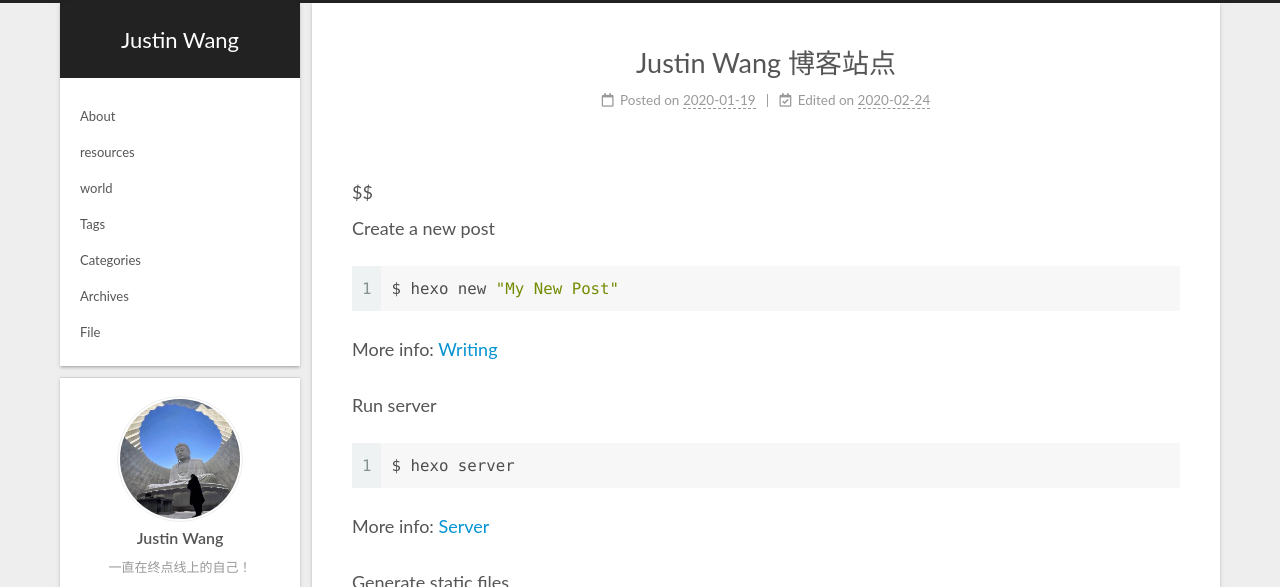
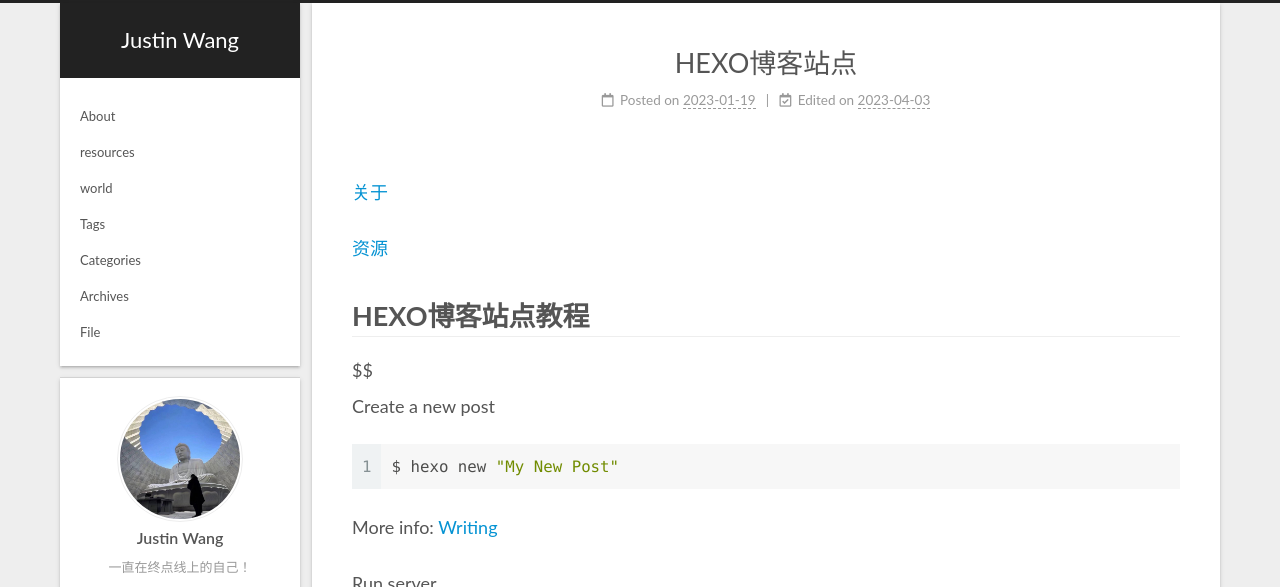
Before and after one commit to Justin1107-good/Justin1107-good.github.io, a plain HTML site: page index.html in a window 1280 px wide. Shown: the top 587 px of the page. Drawn offline with Linux system fonts and the light colour scheme.

Commit message:
Site updated: 2023-04-03 13:50:18

```diff
--- a/index.html
+++ b/index.html
@@ -172,7 +172,7 @@
 
 
   <article itemscope itemtype="http://schema.org/Article" class="post-block" lang="en">
-    <link itemprop="mainEntityOfPage" href="https://justin07.cn/about/">
+    <link itemprop="mainEntityOfPage" href="http://example.com/2023/01/19/hello-world/">
 
     <span hidden itemprop="author" itemscope itemtype="http://schema.org/Person">
       <meta itemprop="image" content="/images/avatar.png">
@@ -186,7 +186,7 @@
       <header class="post-header">
         <h2 class="post-title" itemprop="name headline">
 
-            <a href="/about/index/" class="post-title-link" itemprop="url">Justin Wang 博客站点</a>
+            <a href="/2023/01/19/hello-world/" class="post-title-link" itemprop="url">HEXO博客站点</a>
         </h2>
 
         <div class="post-meta">
@@ -196,14 +196,14 @@
               </span>
               <span class="post-meta-item-text">Posted on</span>
 
-              <time title="Created: 2020-01-19 12:18:06" itemprop="dateCreated datePublished" datetime="2020-01-19T12:18:06+08:00">2020-01-19</time>
+              <time title="Created: 2023-01-19 12:18:06" itemprop="dateCreated datePublished" datetime="2023-01-19T12:18:06+08:00">2023-01-19</time>
             </span>
               <span class="post-meta-item">
                 <span class="post-meta-item-icon">
                   <i class="far fa-calendar-check"></i>
                 </span>
                 <span class="post-meta-item-text">Edited on</span>
-                <time title="Modified: 2020-02-24 16:47:43" itemprop="dateModified" datetime="2020-02-24T16:47:43+08:00">2020-02-24</time>
+                <time title="Modified: 2023-04-03 13:49:34" itemprop="dateModified" datetime="2023-04-03T13:49:34+08:00">2023-04-03</time>
               </span>
 
 
@@ -217,7 +217,9 @@
     <div class="post-body" itemprop="articleBody">
 
 
-          <p>$$<br>Create a new post</p>
+          <p><a target="_blank" rel="noopener" href="https://justin07.cn/about/">关于</a></p>
+<p><a target="_blank" rel="noopener" href="https://justin07.cn/resources/">资源</a></p>
+<h1 id="HEXO博客站点教程"><a href="#HEXO博客站点教程" class="headerlink" title="HEXO博客站点教程"></a>HEXO博客站点教程</h1><p>$$<br>Create a new post</p>
 <figure class="highlight bash"><table><tr><td class="gutter"><pre><span class="line">1</span><br></pre></td><td class="code"><pre><span class="line">$ hexo new <span class="string">&quot;My New Post&quot;</span></span><br></pre></td></tr></table></figure>
 
 <p>More info: <a target="_blank" rel="noopener" href="https://hexo.io/docs/writing.html">Writing</a></p>
@@ -233,8 +235,6 @@
 <figure class="highlight bash"><table><tr><td class="gutter"><pre><span class="line">1</span><br></pre></td><td class="code"><pre><span class="line">$ hexo deploy</span><br></pre></td></tr></table></figure>
 
 <p>More info: <a target="_blank" rel="noopener" href="https://hexo.io/docs/one-command-deployment.html">Deployment</a><br>$$</p>
-<p><a target="_blank" rel="noopener" href="https://justin07.cn/about/">关于</a></p>
-<p><a target="_blank" rel="noopener" href="https://justin07.cn/resources/">资源</a></p>
 
 
     </div>
```
Also changed, not shown: 2023/01/19/hello-world/index.html (+8 -7 lines).
